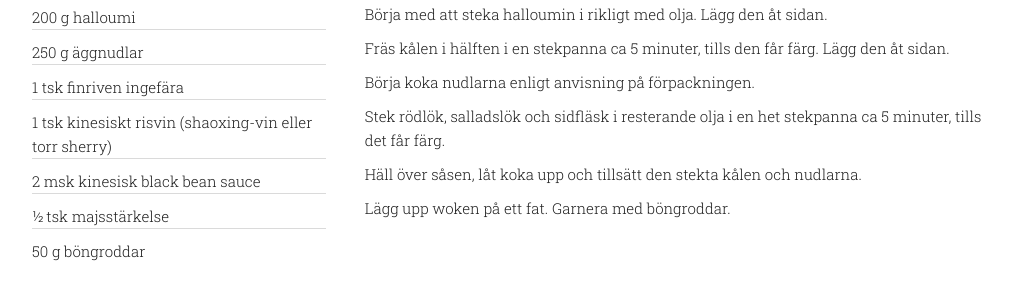
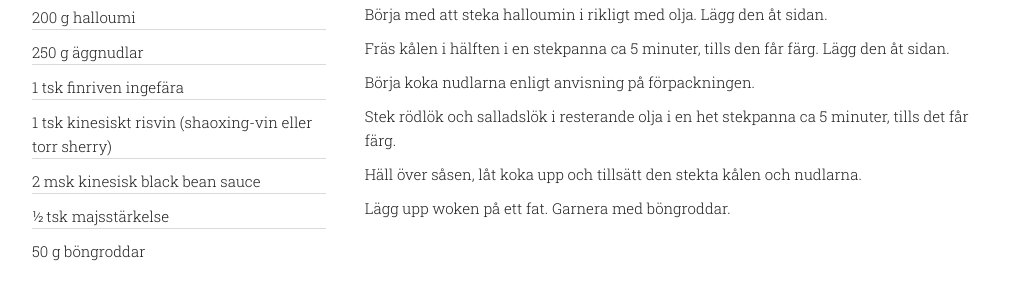
Before and after one commit to grapefrukt/recipes, a Jekyll site: the page built from _recipes/Nudelwok med kål och halloumi.md, in a window 1280 px wide. Shown: the part 231-524 px from the top of the page, without its empty margins (128-1147 px from the left). Built offline with Jekyll 4.4.1, drawn with Linux system fonts in a browser that asks for light colours.

Commit message:
Update Nudelwok med kål och halloumi.md

```diff
--- a/_recipes/Nudelwok med kål och halloumi.md
+++ b/_recipes/Nudelwok med kål och halloumi.md
@@ -22,6 +22,6 @@ tags: [ wok ]
 * Börja med att steka halloumin i rikligt med olja. Lägg den åt sidan.
 * Fräs kålen i hälften i en stekpanna ca 5 minuter, tills den får färg. Lägg den åt sidan.
 * Börja koka nudlarna enligt anvisning på förpackningen.
-* Stek rödlök, salladslök och sidfläsk i resterande olja i en het stekpanna ca 5 minuter, tills det får färg.
+* Stek rödlök och salladslök i resterande olja i en het stekpanna ca 5 minuter, tills det får färg.
 * Häll över såsen, låt koka upp och tillsätt den stekta kålen och nudlarna.
 * Lägg upp woken på ett fat. Garnera med böngroddar.
```
